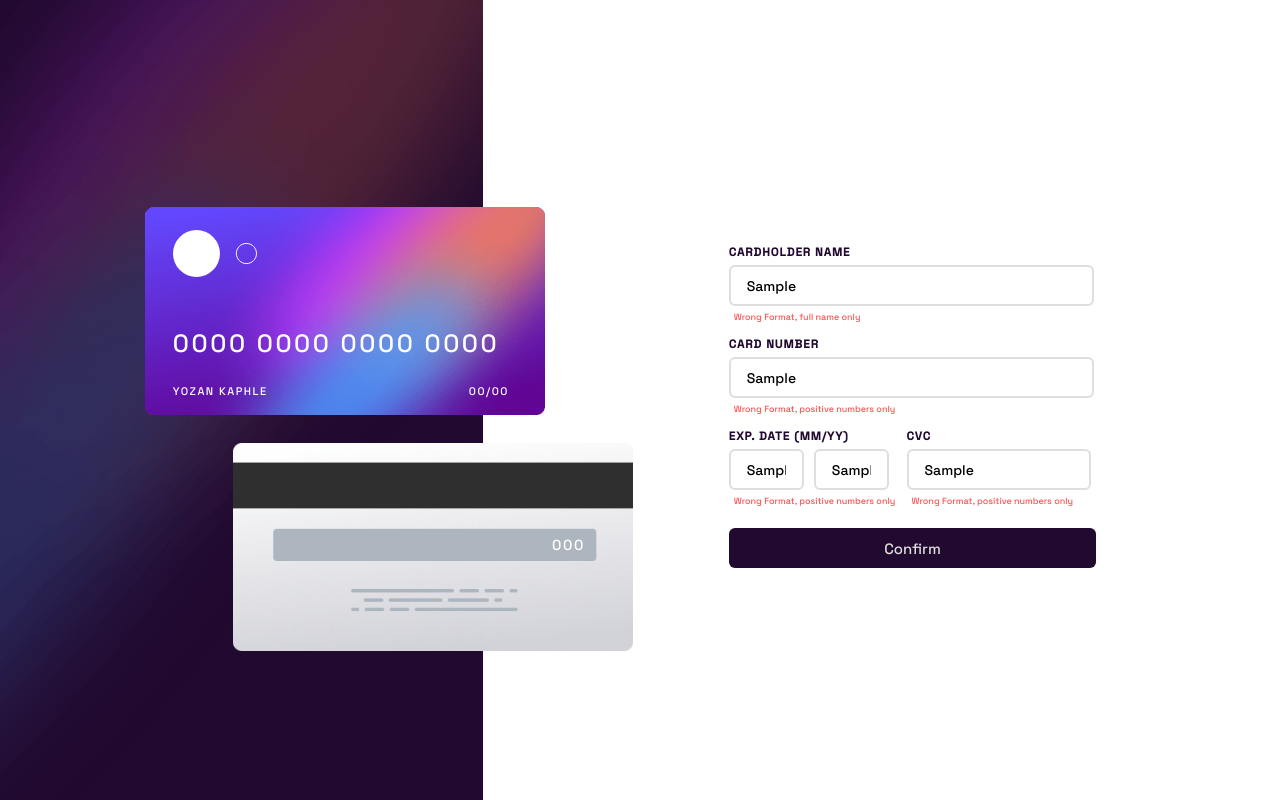
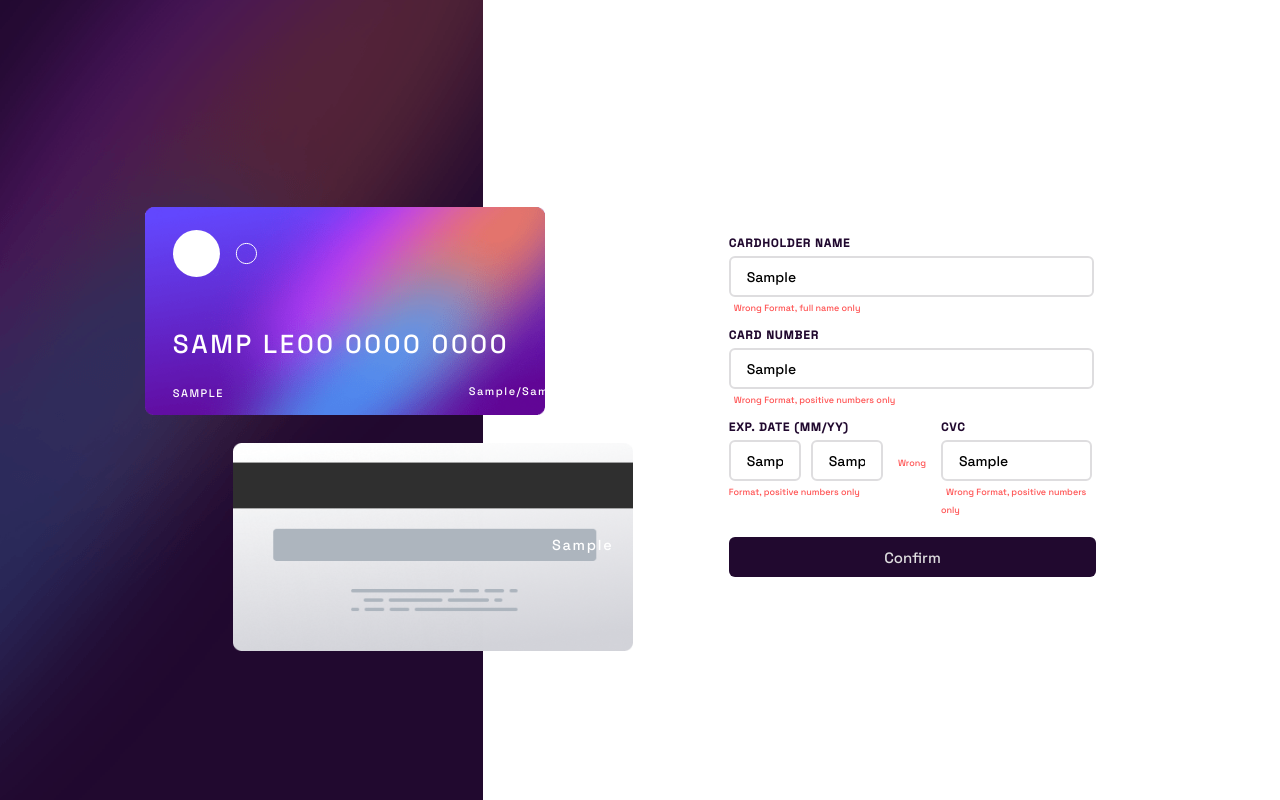
Before and after one commit to yozan21/interactive-form, a website built with Parcel: page index.html in a window 1280 px wide. Both pictures are taken after typing "Sample", "Sample", "Sample", "Sample", "Sample" into the empty fields and a click on the button "Confirm". Built offline with nearby package versions, Linux system fonts and the light colour scheme.

Commit message:
Finalization

```diff
--- a/index.html
+++ b/index.html
@@ -34,9 +34,10 @@
               class="card__front-logo"
               src="images/card-logo.svg"
             />
-            <span class="card__front-number">0000 0000 0000 0000</span>
-            <span class="card__front-name">Yozan Kaphle</span>
-            <span class="card__front-exp"><span class="card__front-exp-month">00</span>/<span class ="card__front-exp-year">00</span></span>
+            <span class="card__front-number card__card_number">0000 0000 0000 0000</span>
+            <span class="card__front-name card__cardHold_name">Yozan Kaphle</span>
+            <span class="card__front-exp">
+              <span class="card__front-exp-month card__exp_month">00</span>/<span class ="card__front-exp-year card__exp_year">00</span></span>
           </div>
           <img
             class="card_img card__front-img"
@@ -46,7 +47,7 @@
         </div>
         <div class="card card__back">
           <div class="card__back-content">
-            <span class="card__back-cvc">000</span>
+            <span class="card__back-cvc card__cvc">000</span>
           </div>
             <img
             class="card_img card__back-img"
--- a/script.js
+++ b/script.js
@@ -46,7 +46,6 @@ const checkBlank = function(data){
 }
 
 const checkError = function (data){
-  console.log(data);
   let value = false;
 
   //Helper functions
@@ -107,6 +106,9 @@ inputForm.addEventListener("submit", (e) => {
   //Return if found any errors
   if(isBlank || isError) return;
 
+  formDetails.forEach(inp => {
+    document.querySelector(`#${inp[0]}`).value = '';
+  })
   inputForm.classList.add('hidden');
   formSubmitted.classList.remove('hidden');
 
@@ -115,31 +117,30 @@ inputForm.addEventListener("submit", (e) => {
 //Real time data display
 inputForm.addEventListener('input', function(e){
   const targetEl = e.target
-  const formData = [...new FormData(inputForm)];
-  // if(targetEl === inputNumber && targetEl.value.length <= 16) {
-  //   console.log();
-  //   const inputValue = targetEl.value.replaceAll(' ', '').toUpperCase(); // Remove space character
-  //   const paddedValue = inputValue.padEnd(16, '0');
-  //   const formattedValue = paddedValue.replace(/(.{4})/g, '$1 ').trim();
-  //   cardNumberFront.textContent = formattedValue;
-  // }
-  // if(targetEl === inputName){
-  //   cardNameFront.textContent = targetEl.value;
-  // }
-  // if(targetEl === inputMonth || targetEl === inputYear){
-  //   document.querySelector(`.card__front-${targetEl.id}`).textContent = targetEl.value.padStart(2,'0');
-  // }
-  // if(targetEl === inputCvc){
-  //   cardCvcBack.textContent = targetEl.value;
-  // }
-  // return;
-  console.log(targetEl.getAttribute('id'));
+  const targetElId = targetEl.getAttribute('id');
+
+  if(targetElId.startsWith('card_',)) {
+    const inputValue = targetEl.value.replaceAll(' ', '').toUpperCase(); // Remove space character
+    const paddedValue = inputValue.padEnd(16, '0');
+    const formattedValue = paddedValue.replace(/(.{4})/g, '$1 ').trim();
+    document.querySelector(`.card__${targetElId}`).textContent = formattedValue;
+  }
+  if(targetElId.startsWith('cardHold')){
+    document.querySelector(`.card__${targetElId}`).textContent = targetEl.value;
+  }
+  if(targetElId.startsWith('exp')){
+    document.querySelector(`.card__${targetElId}`).textContent = targetEl.value.padStart(2,'0');
+  }
+  if(targetElId.startsWith('cvc')){
+    document.querySelector(`.card__${targetElId}`).textContent = targetEl.value;
+  }
+  return;
 
 })
 
 //Rednder new form
 btnContinue.addEventListener('click',function(){
-  inputName.value = inputNumber.value = inputMonth.value = inputYear.value = inputCvc.value = '';
+  // inputName.value = inputNumber.value = inputMonth.value = inputYear.value = inputCvc.value = '';
   cardNameFront.textContent = 'Yozan Kaphle';
   cardNumberFront.textContent = '0000 0000 0000 0000';
   cardExpFrontMonth.textContent = '00';
@@ -147,4 +148,6 @@ btnContinue.addEventListener('click',function(){
   cardCvcBack.textContent = '000';
   inputForm.classList.remove('hidden');
   formSubmitted.classList.add('hidden');
+
+
 });
--- a/style.css
+++ b/style.css
@@ -42,7 +42,7 @@ main{
 .card__front-number{
     display: block;
     margin-top: 45px;
-    font-size: 25px;
+    font-size: 26px;
     letter-spacing: 2.6px;
     margin-bottom: 20px;
 }
@@ -149,7 +149,7 @@ input.error{
     transition: opacity 0.2s ease-in-out;
 }
 input.side-ways{
-    width: 22%;
+    width: 17%;
     margin-right: 6px;
 }
 .input__sideWays{
@@ -158,10 +158,10 @@ input.side-ways{
     flex-wrap: nowrap;
 }
 .input__sideWays-exp{
-    width: 96%;
+    width: 140%;
 }
 input#cvc{
-    width: 78%;
+    width: 74%;
 }
 /* .side-ways{
     width: 27%;
@@ -280,7 +280,7 @@ input#cvc{
         display: block;
         margin-top: 25px;
         font-size: 19.5px;
-        letter-spacing: 1.2px;
+        letter-spacing: 1.5px;
         margin-bottom: 10px;
     }
     .card__front-name{
@@ -289,12 +289,13 @@ input#cvc{
         letter-spacing: 1.5px;
     }
     .card__front-exp{
-        position: relative;
+        position: absolute;
         font-size: 11px;
         letter-spacing: 1.5px;
-        /* margin-left: 12.5rem;    */
-        left: 6.2rem;
-        top: 0rem;
+        /* margin-left: 0rem;
+        margin-top: 0rem; */
+        left: 12.5rem;
+        top: 6.3rem;
     }
     .card__back-content{
         position: absolute;
@@ -302,7 +303,7 @@ input#cvc{
         z-index: 1;
         margin-top: 0rem;
         margin-left: 0rem;
-        top: 8.8rem;
+        top: 8.9rem;
         left: 13rem;
     }
     .form-container{
@@ -319,6 +320,9 @@ input#cvc{
         width: 18%;
         margin-right: 5px;
     }
+    .input__sideWays-exp{
+        width: 92%;
+    }
     .form-submitted{
         width: 100%;
     }
```
Also changed, not shown: README.md.
